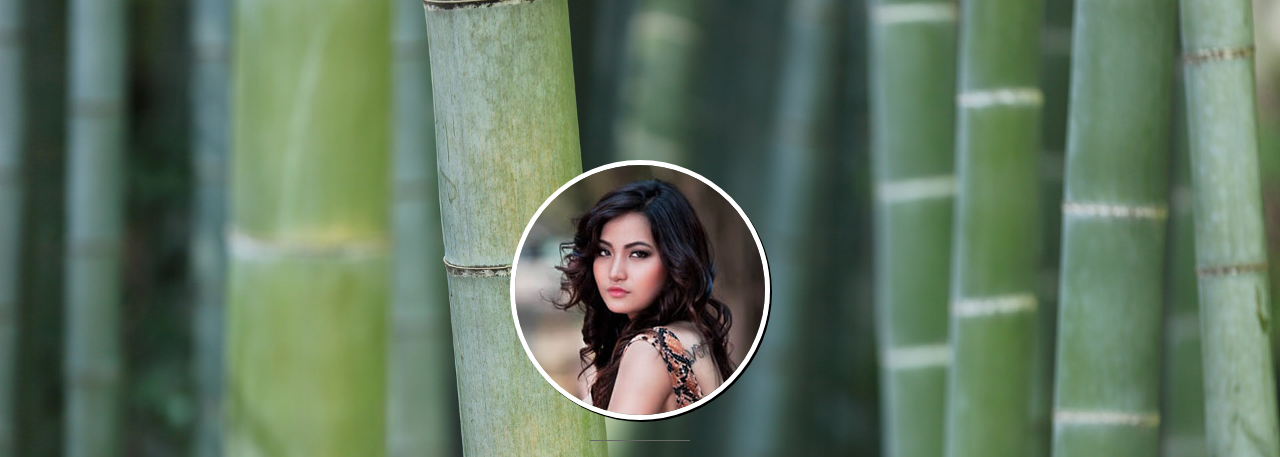
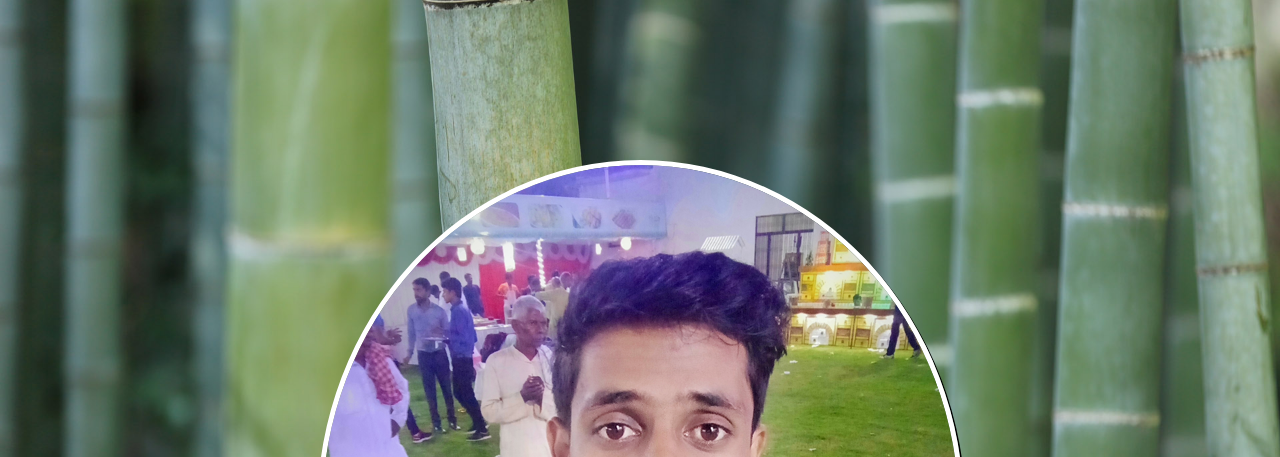
Before and after one commit to vipinyd/vipinyd.github.io, a plain HTML site: page index-gray.html in a window 1280 px wide. Shown: the top 457 px of the page. Drawn offline with Linux system fonts and the light colour scheme.

Commit message:
image added

```diff
--- a/index-gray.html
+++ b/index-gray.html
@@ -30,7 +30,7 @@ http://www.templatemo.com/tm-467-easy-profile
 	<div class="container">
 		<div class="row">
 			<div class="col-md-12 col-sm-12">
-				<img src="images/tm-easy-profile.jpg" class="img-responsive img-circle tm-border" alt="templatemo easy profile">
+				<img src="images/vipinprofile.png" class="img-responsive img-circle tm-border" alt="templatemo easy profile">
 				<hr>
 				<h1 class="tm-title bold shadow">Hi, I am Julia</h1>
 				<h1 class="white bold shadow">Creative Director</h1>
```
Also changed, not shown: images/vipinprofile.png (added).
